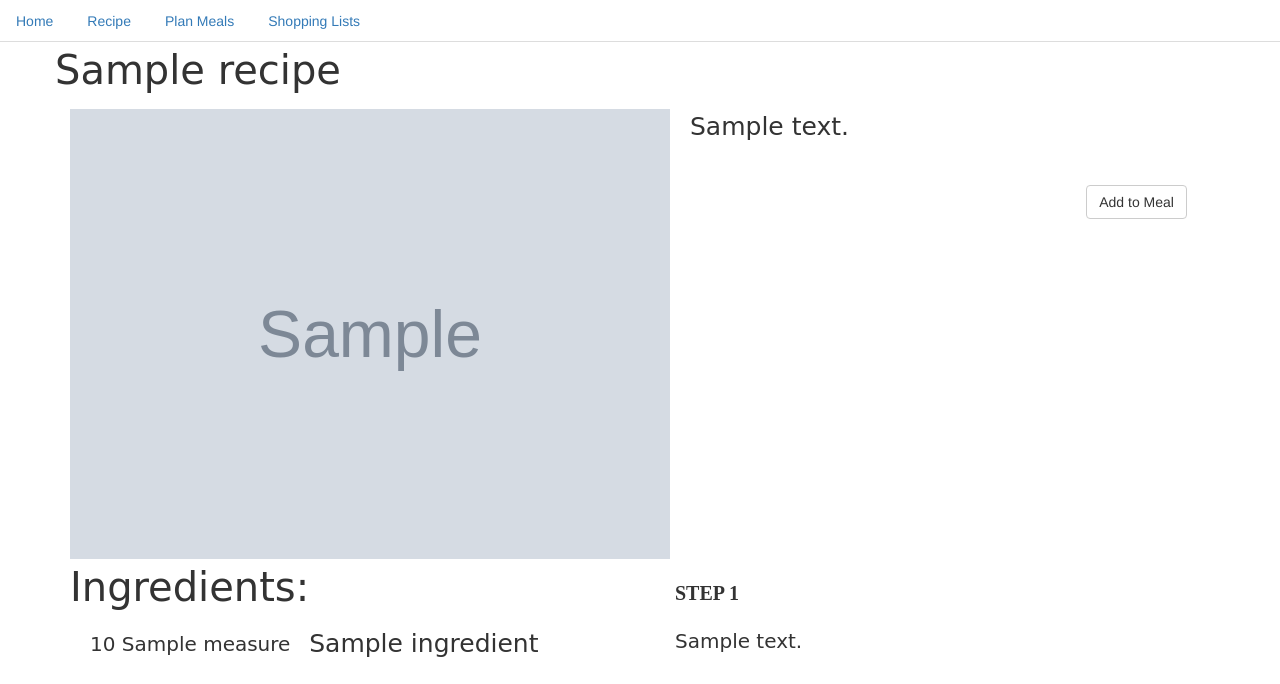
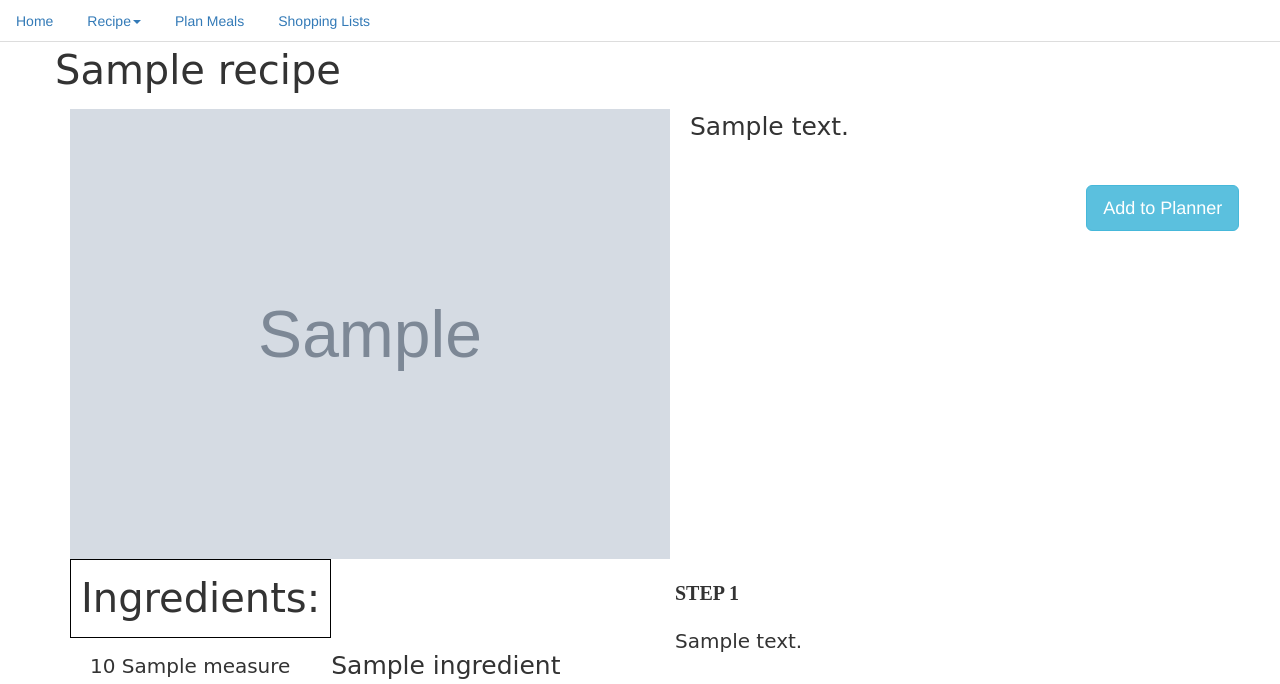
Before and after one commit to Francydijesi/hackbright_project, a Flask app: template templates/recipe_page.html in a window 1280 px wide. Shown: the part 127-811 px from the top of the page. Before the commit the page ends 784 px from the top, so only its background shows below. Run offline with Flask 2, Linux system fonts and the light colour scheme; the template is opened without the code that fills it: most values are stand-ins (such as "Sample title", 1, 10 or a date in 2020); grey boxes marked "Sample" are stand-in pictures; some libraries are stand-ins or nearby versions.

Commit message:
Added a recipe form

```diff
--- a/server.py
+++ b/server.py
@@ -45,6 +45,14 @@ def recipe_list():
     print categories
 
     return render_template("recipe_list.html", recipes=recipes, categories=groupedrecipe)
+
+@app.route("/addRecipes")
+def add_recipes():
+
+    """ Add a new recipe manually """
+
+    ingredients = Ingredient.query.order_by("name").all()
+    return render_template("recipe_form.html", ingredients=ingredients)
 
 @app.route("/filtered_recipe.json")
 def filteres_recipe():
@@ -100,19 +108,16 @@ def recipe_page(recipeid):
     return render_template("recipe_page.html", recipe=recipe,
                       ingredients=ingredients, steps=steps)
 
+
 @app.route("/plan-meal")
 def plan():
 
     """ Add a recipe to Meals """
 
     date = request.args.get("date")
-    print "\n\n\n\n\nDATE:{} ".format(date)
     meal_type = request.args.get("type")
-    print meal_type
     servings = request.args.get("servings")
-    print servings
     recipe_id = request.args.get("recipeid")
-    print recipe_id
 
     if 'user' in session:
         Meals.plan_meal(recipe_id, meal_type, servings, session["user"], date)
--- a/static/css/style.css
+++ b/static/css/style.css
@@ -56,7 +56,7 @@ td.section{
 }
 div#nav{
     line-height:30px;
-    background-color:#eeeeee;
+    /* background-color:#eeeeee; */
     height:auto  ;
     width:350px;
     float:left;
@@ -171,3 +171,13 @@ p#rec-tit{
     font-family: 'Brush Script MT', cursive;
     font-size: 40px;
 }
+
+/* Recipe FORM */
+#form-container{
+   width:600px;
+   padding: 30px;
+}
+#ingr{
+    padding:10px;
+    border: 1px solid black;
+}
--- a/templates/base.html
+++ b/templates/base.html
@@ -50,7 +50,18 @@
 <!-- Navigation bar -->
 <ul class="nav nav-tabs">
   <li role="presentation"><a href="/">Home</a></li>
-  <li role="presentation"><a href="/recipes">Recipe</a></li>
+  <!-- <li role="presentation"><a href="/recipes">Recipe</a></li> -->
+  <li role="presentation" class="dropdown">
+      <a class="dropdown-toggle" data-toggle="dropdown" href="#" role="button"
+         aria-haspopup="true" aria-expanded="false">Recipe<span class="caret"></span>
+      </a>
+      <ul class="dropdown-menu">
+        <li><a href="/recipes">View</a></li>
+        <li><a href="#">Import<a></li>
+        <li><a href="/addRecipes">Manual</a></li>
+      </ul>
+  </li>
+
   <li role="presentation"><a href="#">Plan Meals</a></li>
   <li role="presentation"><a href="#">Shopping Lists</a></li>
 </ul>
--- a/templates/recipe_page.html
+++ b/templates/recipe_page.html
@@ -2,6 +2,8 @@
 {% block title %}Meal planner{% endblock%}
 {% block page %} Recipe {% endblock%}
 {% block content %}
+<script src="https://ajax.googleapis.com/ajax/libs/jquery/1.11.3/jquery.min.js"></script>
+<script src="http://maxcdn.bootstrapcdn.com/bootstrap/3.3.5/js/bootstrap.min.js"></script>
 <body>
     <div class="container">
 
@@ -29,7 +31,63 @@
                     <div class="row">
                         <!-- BUTTONS -->
                         <div class="col-xs-3 col-xs-offset-9">
-                             <button class="btn btn-default" id="add-meal" type="submit">Add to Meal</button>
+<!-- <button class="btn btn-default" id="add-meal" type="submit">Add to Meal</button> -->
+<!-- Trigger the modal with a button -->
+<button type="button" class="btn btn-info btn-lg" data-toggle="modal" data-target="#myModal">Add to Planner</button>
+<!-- Modal -->
+<div id="myModal" class="modal fade" role="dialog">
+  <div class="modal-dialog">
+
+    <!-- Modal content-->
+    <div class="modal-content">
+      <div class="modal-header">
+        <button type="button" class="close" data-dismiss="modal">&times;</button>
+        <h4 class="modal-title">Planner</h4>
+      </div>
+      <div class="modal-body">
+
+            <form action="/plan-meal">
+
+                <label for="date">Meal Date : </label>
+                <input type="date" id="meal-day" name="date" size="20" />
+                <br><br>
+
+                <label for="type">Meal Type : </label>
+                <select name="type">
+                    <option id="meal-type" name="type" value=""></option>
+                    <option id="meal-type" name="type" value="breakfast">Breakfast</option>
+                    <option id="meal-type" name="type" value="lunch">Lunch</option>
+                    <option id="meal-type" name="type" value="dinner">Dinner</option>
+                    <option id="meal-type" name="type" value="dinner">Snack</option>
+                </select>
+                <br><br>
+
+                <label for="servings">Number of servings : </label>
+                <select name="servings">
+                    <option id="meal-type" name="servings" value=""></option>
+                    <option id="meal-type" name="servings" value="1">1</option>
+                    <option id="meal-type" name="servings" value="2">2</option>
+                    <option id="meal-type" name="servings" value="3">3</option>
+                    <option id="meal-type" name="servings" value="4">4</option>
+                    <option id="meal-type" name="servings" value="5">5</option>
+                    <option id="meal-type" name="servings" value="6">6</option>
+                    <option id="meal-type" name="servings" value="7">7</option>
+                    <option id="meal-type" name="servings" value="8">8</option>
+                </select>
+                <br><br>
+                <input type="hidden" name="recipeid" value="{{ recipe.recipe_id }}" />
+                <input class="btn btn-default" type="submit" value="Submit" />
+
+             </form>
+      </div>
+      <div class="modal-footer">
+        <button type="button" class="btn btn-default" data-dismiss="modal">Close</button>
+      </div>
+    </div>
+
+  </div>
+</div>
+
                         </div>
                     </div>
                 </div>
```
Also changed, not shown: recipes.db.
